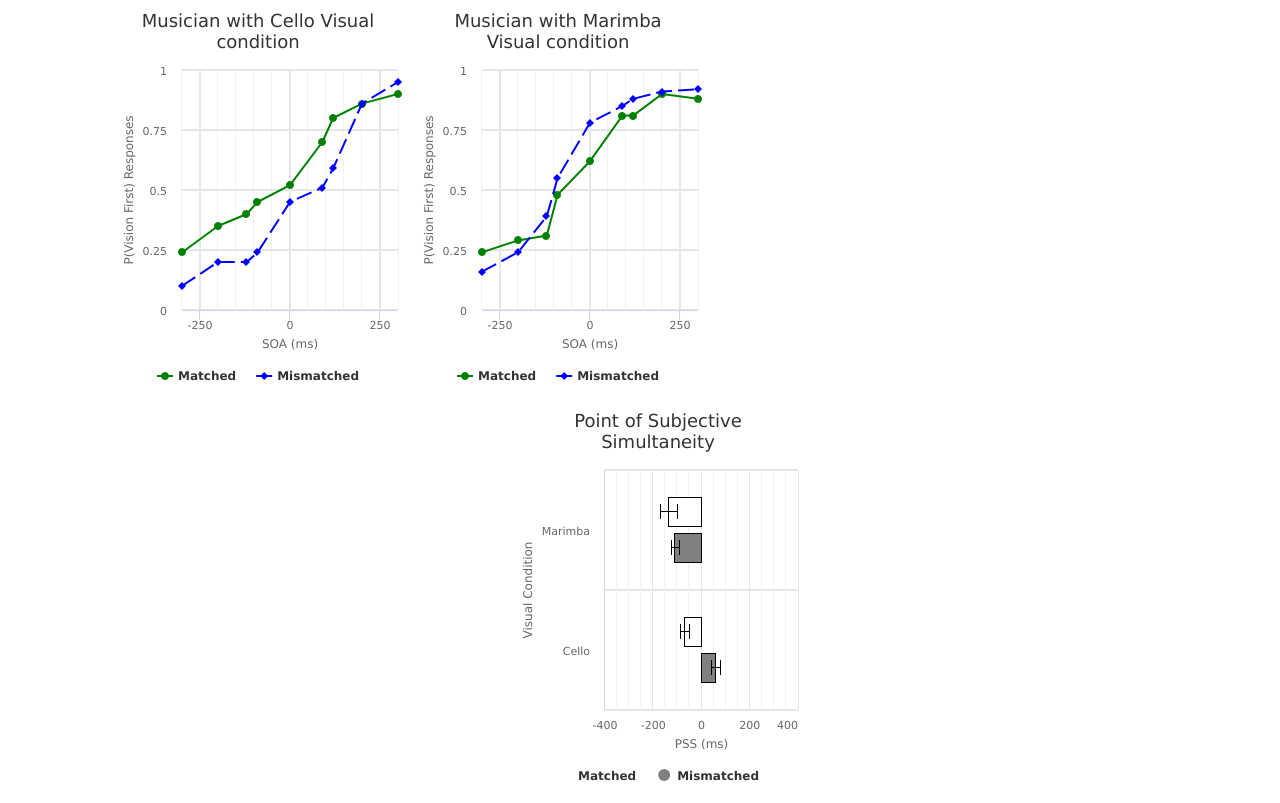
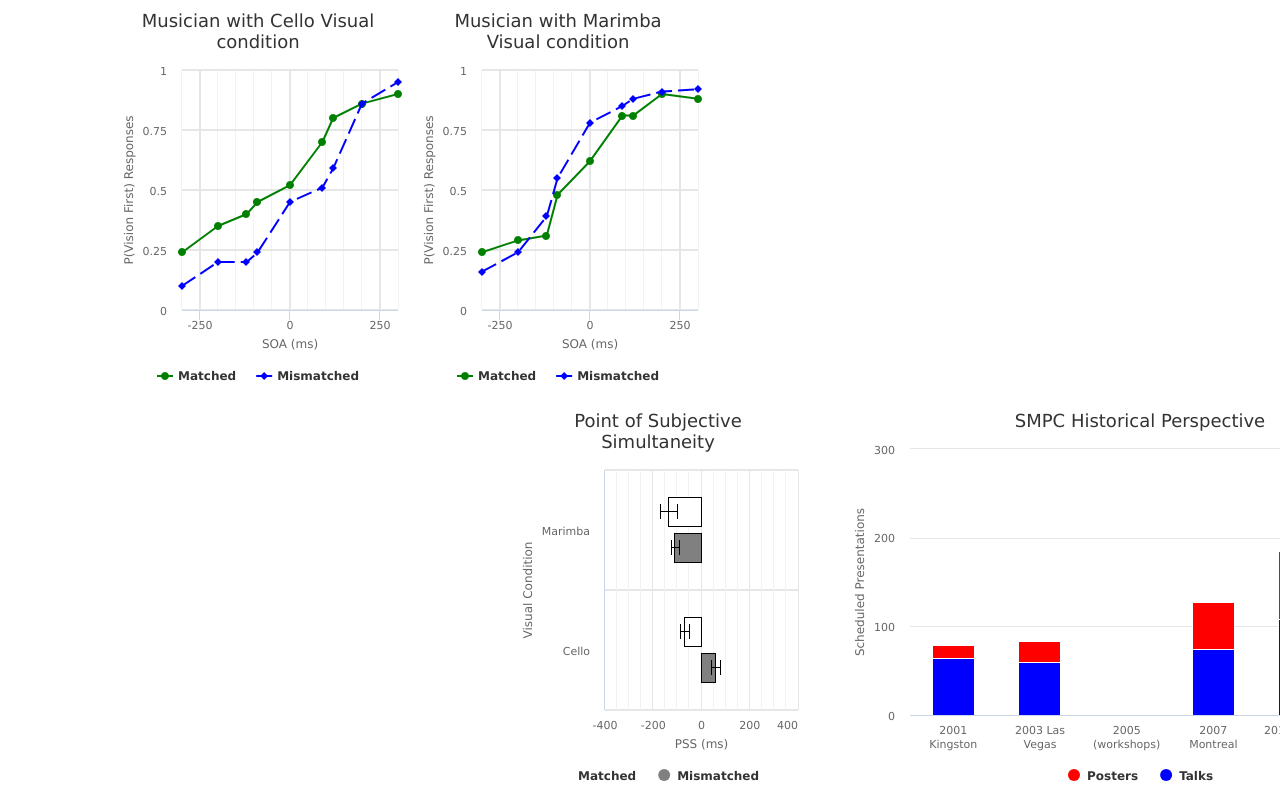
Before and after one commit to MAPLE-Lab/ML-Highcharts, a plain HTML site: page displayAll.html in a window 1280 px wide. Shown: the part 1205-2008 px from the top of the page. Drawn offline with nearby package versions, Linux system fonts and the light colour scheme.

Commit message:
Added smpc plot

```diff
--- a/QJEP2016/QJEP-2016-fig2.js
+++ b/QJEP2016/QJEP-2016-fig2.js
@@ -3,9 +3,9 @@
  */
 $(document).ready(function () {
     $('#QJEP-2016-Figure2').css({
-        "left": "250px",
+        "left": "400px",
         "position": "relative"
-    });
+    })
     $('#QJEP-2016-fig2-1').highcharts({
         chart: {
             type: 'column',
--- /dev/null
+++ b/Various/SMPC-data.js
@@ -0,0 +1,51 @@
+/**
+ * Created by kyle on 2016-07-14.
+ */
+$(document).ready(function () {
+    $('#SMPC-fig1').highcharts({
+        chart: {
+            type: 'column',
+        },
+        title: {
+            text: 'SMPC Historical Perspective' // TITLE
+        },
+        plotOptions: {
+            column: {
+                stacking: 'norma,l'
+            }
+        },
+        xAxis: {
+            categories: ["2001 Kingston","2003 Las Vegas","2005 (workshops)","2007 Montreal","2011 Indiana","2013 Toronto"], // X-AXIS CATEGORIES
+            crosshair: true
+        },
+        yAxis: {
+            title: {
+                text: 'Scheduled Presentations' // Y-AXIS LABEL
+            },
+            min: 0, max: 300 // Y-AXIS SCALE
+        },
+        legend: {
+            enabled: true
+        },
+        credits: {
+            enabled: false
+        },
+        tooltip: { enabled: false },
+        series: [{
+            // First category of Data
+            name: 'Posters',
+            color: 'red',
+            data: [15,24,0,53,77,94],
+        },{
+            // First category of Data
+            name: 'Talks',
+            color: 'blue',
+            data: [64,60,0,75,108,199],
+        },]
+    });
+    $('#SMPC-2016-Figure1').css({
+        "left": "500px",
+        "top": "1600px",
+        "position": "relative"
+    });
+});
--- a/displayAll.html
+++ b/displayAll.html
@@ -13,6 +13,7 @@
     <script src="./QJEP2016/QJEP-2016-fig4.js"></script>
     <script src="./Lorraine2016/Lorraine-2016-fig4.js"></script>
     <script src="./Lorraine2016/Lorraine-2016-fig6.js"></script>
+    <script src="./Various/SMPC-data.js"></script>
 </head>
 <body>
 <!--QJEP Article-->
@@ -38,6 +39,10 @@
 
 </div>
 <div id="Lorraine-2016-Figure6">
-<div id="Lorraine-2016-fig6-1" style="width: 300px; height: 400px; margin: 0 auto"></div></div>
+    <div id="Lorraine-2016-fig6-1" style="width: 300px; height: 400px; margin: 0 auto"></div>
+</div>
+<div id="SMPC-2016-Figure1">
+    <div id="SMPC-fig1" style="width: 600px; height: 400px; margin: 0 auto"></div>
+</div>
 </body>
 </html>
```
